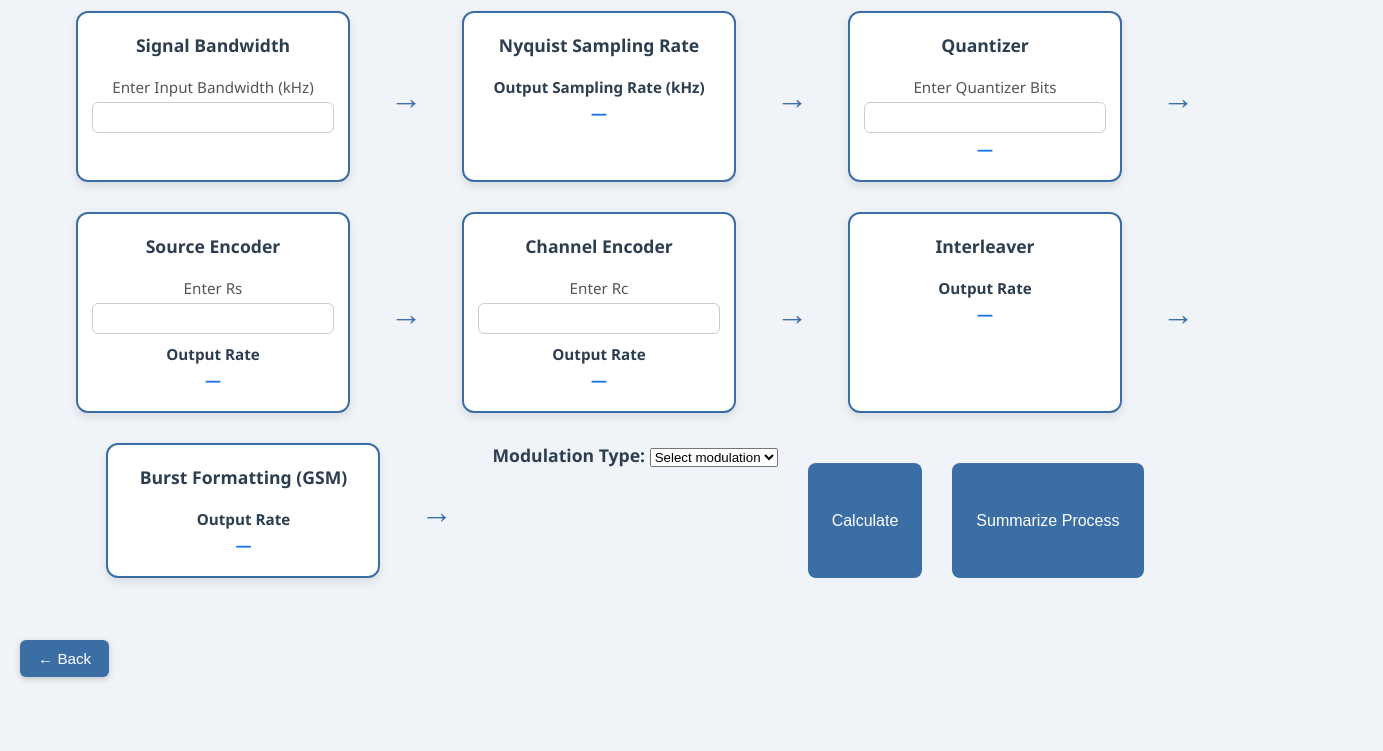
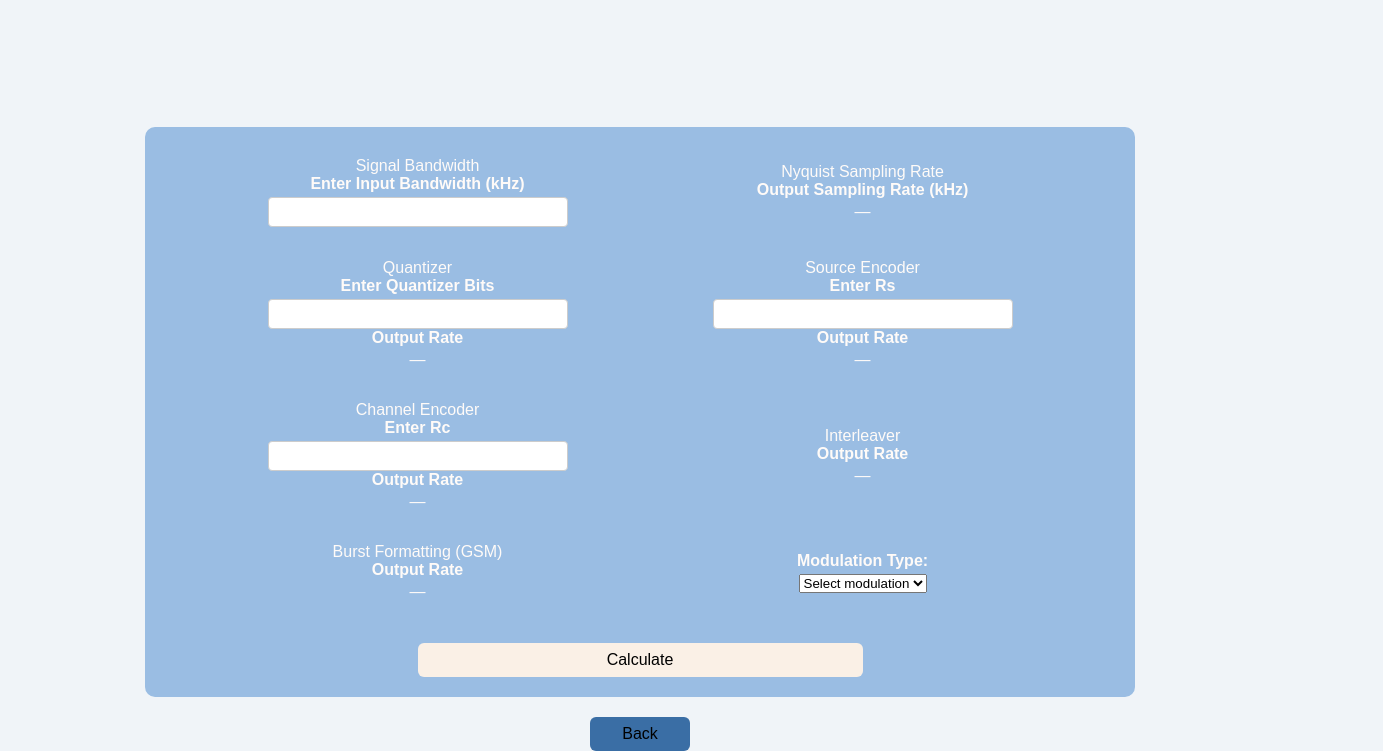
Before and after one commit to RaghadMusleh1/Wireless, a website: page wireless_system.html in a window 1280 px wide. Shown: the part 103-854 px from the top of the page, 1383 px wide, since content can reach past the window. Before the commit the page ends 800 px from the top, so only its background shows below. Drawn offline with Linux system fonts and the light colour scheme.

Commit message:
Update wireless_system.html

```diff
--- a/wireless_system.html
+++ b/wireless_system.html
@@ -2,55 +2,58 @@
 <html lang="en">
 <head>
   <meta charset="UTF-8">
+  <meta name="viewport" content="width=device-width, initial-scale=1.0" />
   <title>Wireless System Calculator</title>
-  <link rel="stylesheet" href="style.css">
+  <link rel="stylesheet" href="pageStyle.css">
 </head>
 <body>
 
-  <h1>Wireless System Calculator</h1>
+  <div class="container">
+    <h1 style="text-align: center;text-align: center;align-items: center; display: flex; justify-content: center; border-bottom-left-radius: 8px; border-bottom-right-radius: 8px; background-color:#3a6ea5; width: 1485px; height: 100px; color: white;">
+      Wireless System Calculator</h1>
 
-  <form id="wirelessForm">
+    <div style="padding-top: 130px;"></div>
+
+    <div class="top">
+      <div class="form-row">
         <!-- Signal Bandwidth -->
-    <div class="main-block">
+        <div class="form-group">
           <div class="block">Signal Bandwidth</div>
           <label for="bandwidth">Enter Input Bandwidth (kHz)</label>
           <input type="number" id="bandwidth" name="bandwidth" min="0.001" step="any" required>
         </div>
 
-    <div class="arrow">→</div>
-
         <!-- Nyquist Sampling Rate -->
-    <div class="main-block">
+        <div class="form-group">
           <div class="block">Nyquist Sampling Rate</div>
           <label class="output-label">Output Sampling Rate (kHz)</label>
           <div id="result" class="output">—</div>
         </div>
+      </div>
 
-    <div class="arrow">→</div>
-
+      <div class="form-row">
         <!-- Quantizer -->
-    <div class="main-block">
+        <div class="form-group">
           <div class="block">Quantizer</div>
           <label for="quantizer">Enter Quantizer Bits</label>
           <input type="number" id="quantizer" name="quantizer" min="1" step="1" required>
+          <label class="output-label">Output Rate</label>
           <div id="quantizer_res" class="output">—</div>
         </div>
 
-    <div class="arrow">→</div>
-
         <!-- Source Encoder -->
-    <div class="main-block">
+        <div class="form-group">
           <div class="block">Source Encoder</div>
           <label for="Rs">Enter Rs</label>
           <input type="text" id="Rs" name="Rs" min="0" step="0.1" required>
           <label class="output-label">Output Rate</label>
           <div id="src_encoder_res" class="output">—</div>
         </div>
+      </div>
 
-    <div class="arrow">→</div>
-
+      <div class="form-row">
         <!-- Channel Encoder -->
-    <div class="main-block">
+        <div class="form-group">
           <div class="block">Channel Encoder</div>
           <label for="Rc">Enter Rc</label>
           <input type="text" id="Rc" name="Rc" min="0" step="0.1" required>
@@ -58,55 +61,58 @@
           <div id="channel_encoder_out" class="output">—</div>
         </div>
 
-    <div class="arrow">→</div>
-
         <!-- Interleaver -->
-    <div class="main-block">
+        <div class="form-group">
           <div class="block">Interleaver</div>
           <label class="output-label">Output Rate</label>
           <div id="interleaver_out" class="output">—</div>
         </div>
+      </div>
 
-    <div class="arrow">→</div>
-
-
+      <div class="form-row">
         <!-- Burst Formatting -->
-    <div class="main-block">
+        <div class="form-group">
           <div class="block">Burst Formatting (GSM)</div>
           <label class="output-label">Output Rate</label>
           <div id="burst_formatting_out" class="output">—</div>
         </div>
 
-    <div class="arrow">→</div>
         <!-- Modulation -->
-
-    <div class="mb-4">
-      <label for="modulationType" class="block text-gray-700 text-sm font-medium mb-2">
-        Modulation Type:
-      </label>
-      <select id="modulationType" name="modulationType" required
-              class="w-full border border-gray-300 rounded-lg px-4 py-2 focus:outline-none focus:ring-2 focus:ring-blue-500 focus:border-blue-500">
+        <div class="form-group">
+          <label for="modulationType">Modulation Type:</label>
+          <select id="modulationType" name="modulationType" required>
             <option value="">Select modulation</option>
             <option value="QPSK">QPSK</option>
             <option value="16-QAM">16-QAM</option>
-        <option value="64-QAM">64QAM</option>
+            <option value="64-QAM">64-QAM</option>
+            <option value="1024-QAM">1024-QAM</option>
           </select>
         </div>
-
-
-
-    <!-- Submit Button -->
-    <button type="submit">Calculate</button>
-    <!-- Back Button -->
-    <button class="nav-button fixed-back-button" onclick="goTo('index.html')">← Back</button>
+      </div>
 
       <!-- Summarize Button -->
-    <button type="button" onclick="summarizeProcess()">Summarize Process</button>
-    <div id="summary" style="margin-top: 20px; font-style: italic;"></div>
+      <button type="button" onclick="summarizeProcess()">Calculate</button>
+    </div>
+    <button style="background-color: #3a6ea5; width: 100px;" onclick="window.location.href='index.html'">Back</button>
 
+  </div>
+  <!-- Error Box -->
+  <div id="errorBox" class="draggable-box">
+    <div class="box-header" id="errorHeader">
+      <span>Error</span>
+      <span class="close-btn" onclick="closeErrorBox()">&times;</span>
+    </div>
+    <div class="box-body"></div>
+  </div>
 
-  </form>
-
+  <!-- Result Box -->
+  <div id="resultBox" class="draggable-box">
+    <div class="box-header" id="resultHeader">
+      <span>Calculation Result</span>
+      <span class="close-btn" onclick="closeResultBox()">&times;</span>
+    </div>
+    <div class="box-body" id="resultContent"></div>
+  </div>
 
   <script src="script.js"></script>
 
```
Lines whose indentation alone changed are shown as unchanged.
